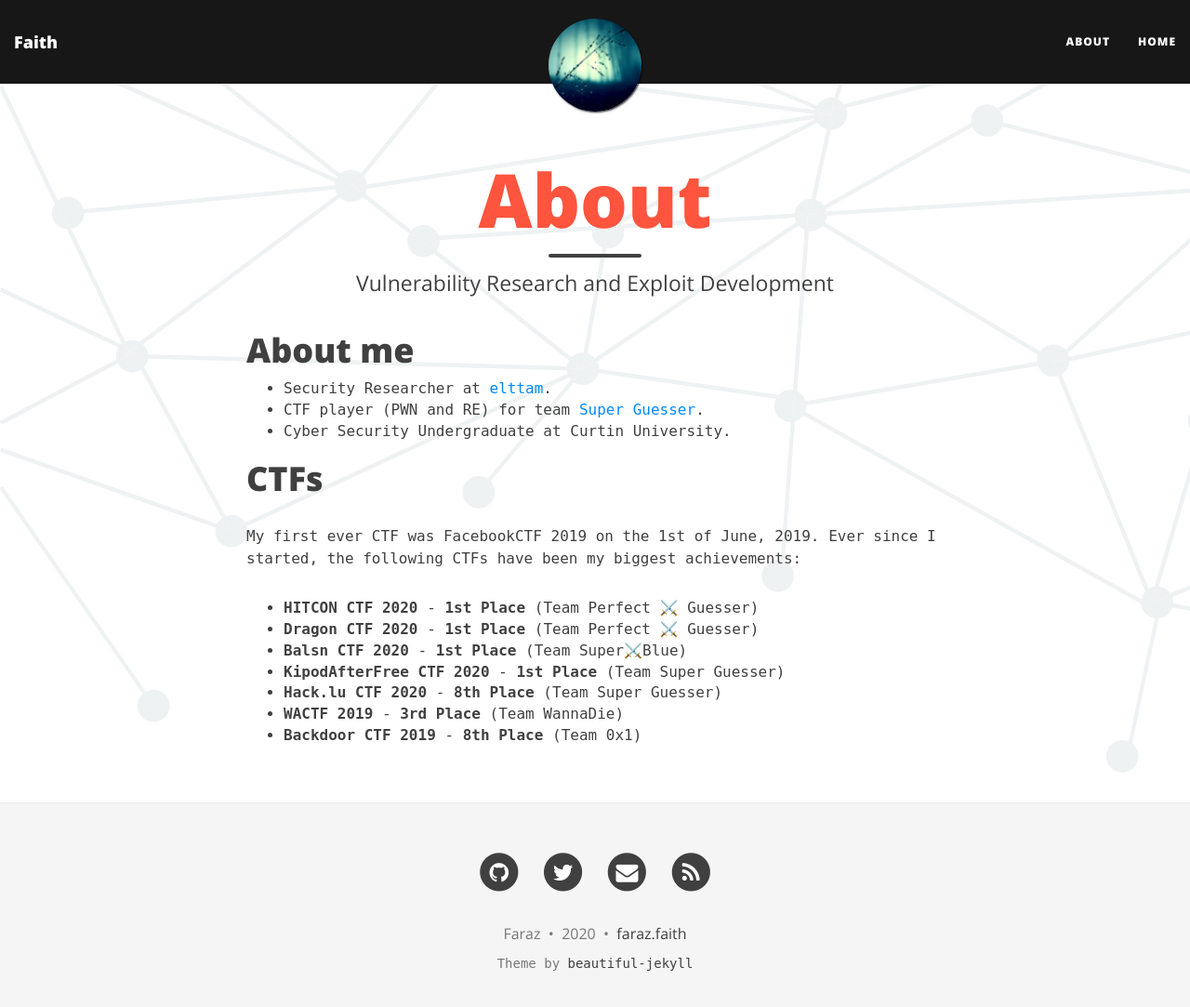
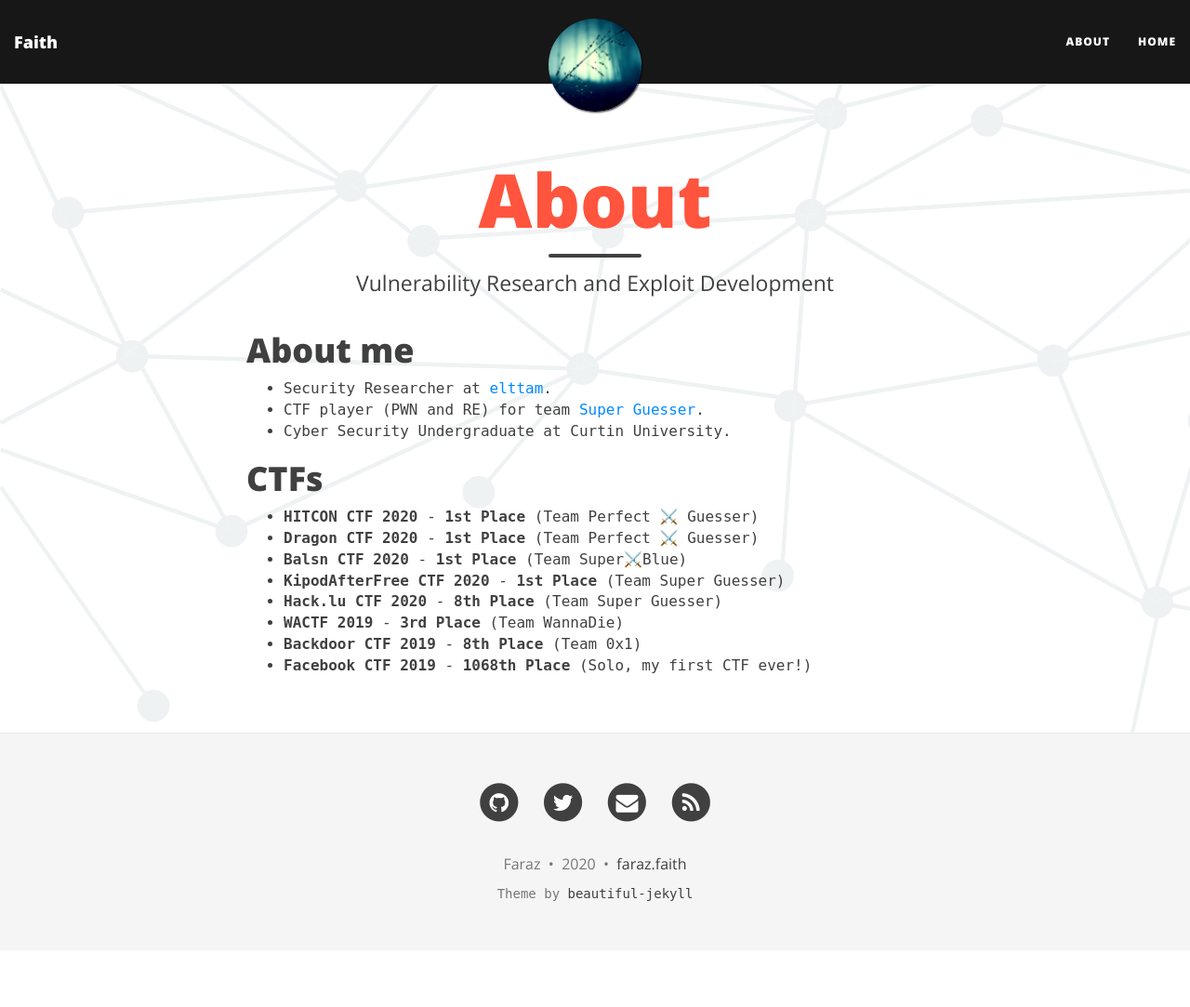
Before and after one commit to farazsth98/farazsth98.github.io, a Jekyll site: the page built from aboutme.md, in a window 1280 px wide and 1097 px high. Shown: the top 1083 px of the window at 93% size. Built offline with Jekyll 4.4.1, drawn with Linux system fonts in a browser that asks for light colours; nearby versions of some CDN libraries.

Commit message:
Updated again

```diff
--- a/aboutme.md
+++ b/aboutme.md
@@ -12,8 +12,6 @@ subtitle: Vulnerability Research and Exploit Development
 
 # CTFs
 
-My first ever CTF was FacebookCTF 2019 on the 1st of June, 2019. Ever since I started, the following CTFs have been my biggest achievements:
-
 * **HITCON CTF 2020** - **1st Place** (Team Perfect ⚔️ Guesser)
 * **Dragon CTF 2020** - **1st Place** (Team Perfect ⚔️ Guesser)
 * **Balsn CTF 2020** - **1st Place** (Team Super⚔️Blue)
@@ -21,3 +19,4 @@ My first ever CTF was FacebookCTF 2019 on the 1st of June, 2019. Ever since I st
 * **Hack.lu CTF 2020** - **8th Place** (Team Super Guesser)
 * **WACTF 2019** - **3rd Place** (Team WannaDie)
 * **Backdoor CTF 2019** - **8th Place** (Team 0x1)
+* **Facebook CTF 2019** - **1068th Place** (Solo, my first CTF ever!)
```
